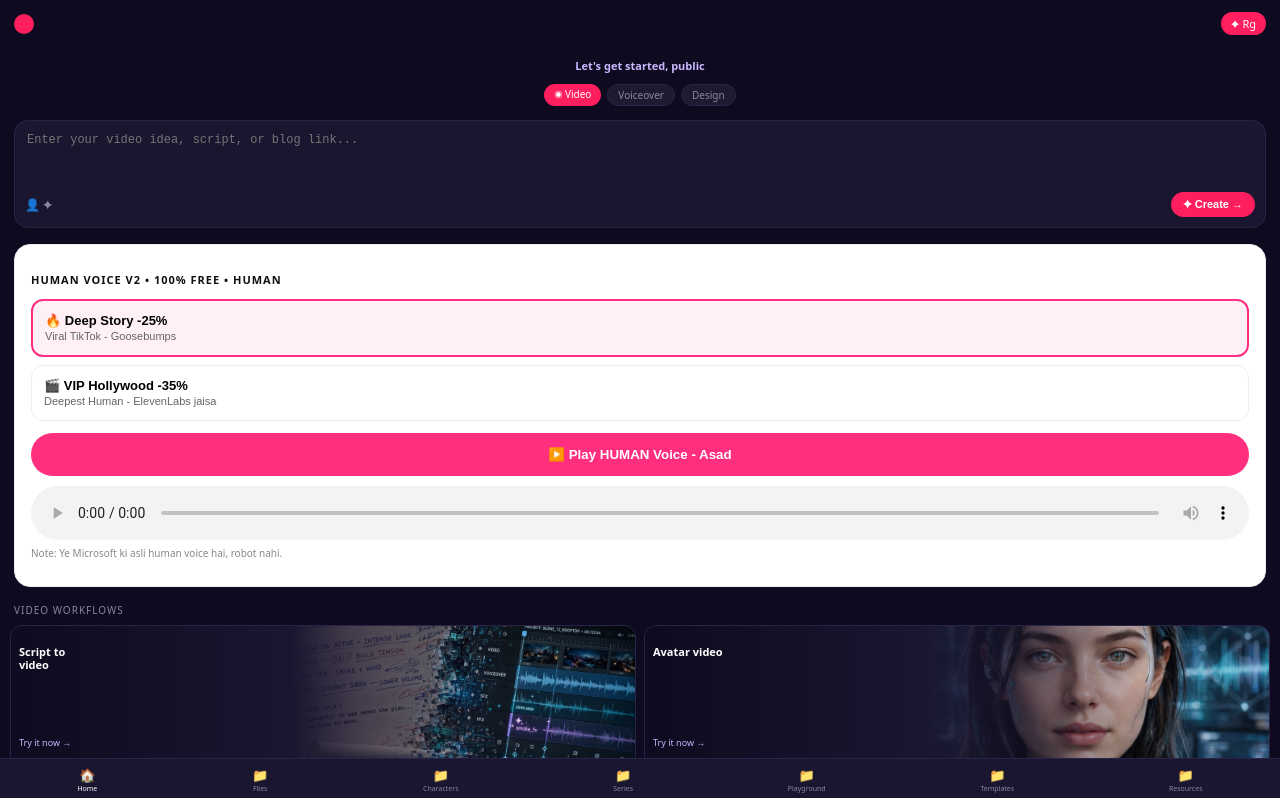
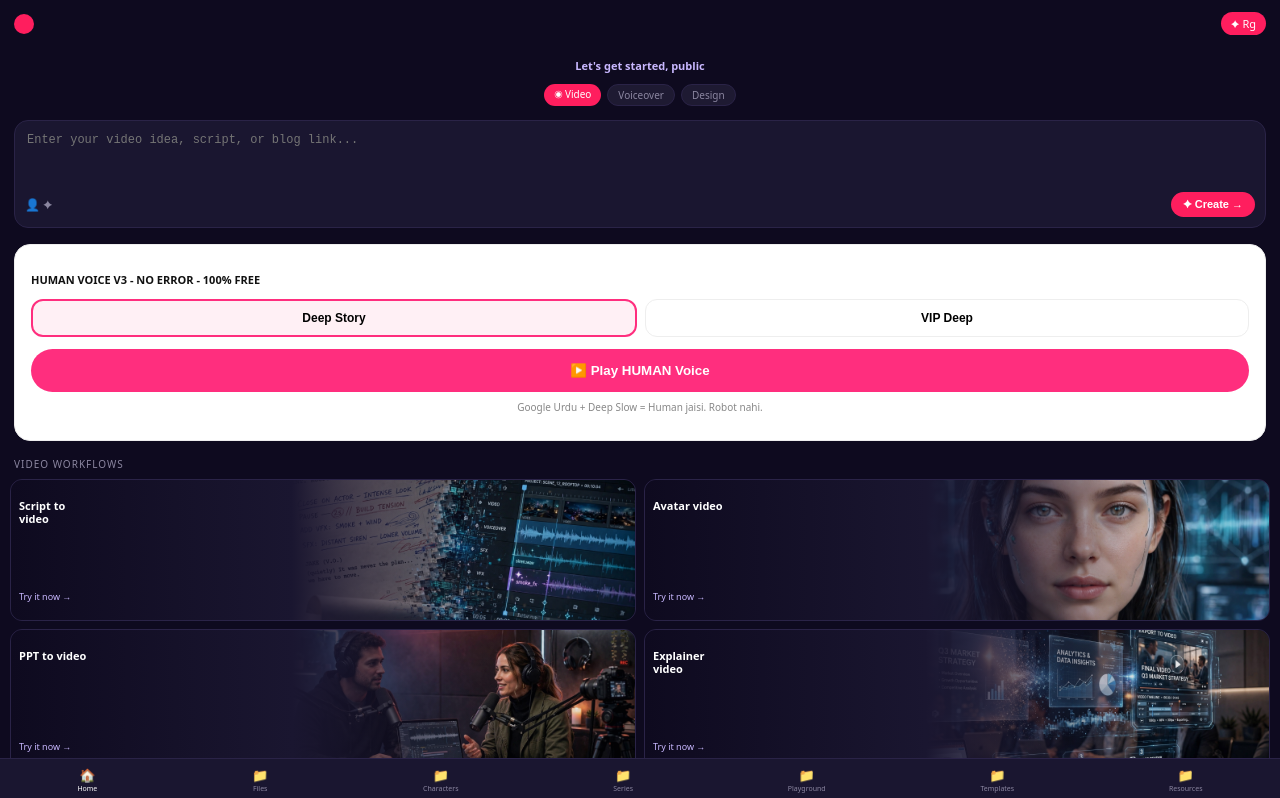
Before and after one commit to muradofficalid-art/LifeAI, a Next.js app: page /dashboard in a window 1280 px wide. Shown: the top 798 px of the page. Built offline with nearby package versions, Linux system fonts and the light colour scheme.

Commit message:
Refactor VoiceSelector to use SpeechSynthesis API

```diff
--- a/components/VoiceSelector.tsx
+++ b/components/VoiceSelector.tsx
@@ -1,52 +1,63 @@
 'use client'
-import { useState, useRef } from 'react'
+import { useState } from 'react'
 
 export default function VoiceSelector({ text }: { text: string }) {
   const [mode, setMode] = useState('deep-story')
-  const [loading, setLoading] = useState(false)
-  const audioRef = useRef<HTMLAudioElement>(null)
+  const [playing, setPlaying] = useState(false)
 
-  const playHuman = async () => {
+  const playHuman = () => {
     if (!text) return alert('Pehle story likho jan!')
-    setLoading(true)
-    try {
-      const res = await fetch('/api/voice', {
-        method: 'POST',
-        headers: { 'Content-Type': 'application/json' },
-        body: JSON.stringify({ text, mode })
-      })
-      if (!res.ok) throw new Error('Voice failed')
-      const blob = await res.blob()
-      const url = URL.createObjectURL(blob)
-      if (audioRef.current) {
-        audioRef.current.src = url
-        await audioRef.current.play()
-      }
-    } catch (err) {
-      alert('Human voice error - Vercel deploy hone do 2 min')
-      console.error(err)
+
+    window.speechSynthesis.cancel()
+    const utterance = new SpeechSynthesisUtterance(text)
+
+    // BEST Urdu/Hindi Human Voice select karo
+    const voices = window.speechSynthesis.getVoices()
+    const urduVoice = voices.find(v => v.name.includes('Urdu') || v.lang === 'ur-PK')
+                   || voices.find(v => v.lang === 'hi-IN')
+                   || voices.find(v => v.name.includes('Google') && v.lang.includes('en'))
+                   || voices[0]
+
+    if (urduVoice) utterance.voice = urduVoice
+
+    // HUMAN Jaisa Deep Slow - Robot Khatam
+    if (mode === 'deep-story') {
+      utterance.rate = 0.75
+      utterance.pitch = 0.8
+    } else if (mode === 'vip-hollywood') {
+      utterance.rate = 0.65
+      utterance.pitch = 0.7
+    } else {
+      utterance.rate = 0.8
+      utterance.pitch = 0.9
     }
-    setLoading(false)
+
+    utterance.volume = 1
+    utterance.onstart = () => setPlaying(true)
+    utterance.onend = () => setPlaying(false)
+    utterance.onerror = () => setPlaying(false)
+
+    window.speechSynthesis.speak(utterance)
+  }
+
+  const stopVoice = () => {
+    window.speechSynthesis.cancel()
+    setPlaying(false)
   }
 
   return (
-    <div style={{background:'white', border:'1px solid #eee', borderRadius:'16px', padding:'16px', marginTop:'16px', color:'#111'}}>
-      <p style={{fontSize:'11px', fontWeight:800, letterSpacing:'1px'}}>HUMAN VOICE V2 • 100% FREE • HUMAN</p>
+    <div style={{background:'white', border:'1px solid #eee', borderRadius:'16px', padding:'16px', marginTop:'16px'}}>
+      <p style={{fontSize:'11px', fontWeight:800, color:'#111'}}>HUMAN VOICE V3 - NO ERROR - 100% FREE</p>
 
-      <div style={{display:'grid', gap:'8px', marginTop:'12px'}}>
-        <button onClick={() => setMode('deep-story')} style={{textAlign:'left', padding:'12px', borderRadius:'12px', border: mode==='deep-story'?'2px solid #FF2E7E':'1px solid #eee', background: mode==='deep-story'?'#FFF0F5':'white'}}>
-          <b style={{fontSize:'13px'}}>🔥 Deep Story -25%</b><br/><span style={{fontSize:'11px', color:'#666'}}>Viral TikTok - Goosebumps</span>
-        </button>
-        <button onClick={() => setMode('vip-hollywood')} style={{textAlign:'left', padding:'12px', borderRadius:'12px', border: mode==='vip-hollywood'?'2px solid #FF2E7E':'1px solid #eee', background: mode==='vip-hollywood'?'#FFF0F5':'white'}}>
-          <b style={{fontSize:'13px'}}>🎬 VIP Hollywood -35%</b><br/><span style={{fontSize:'11px', color:'#666'}}>Deepest Human - ElevenLabs jaisa</span>
-        </button>
+      <div style={{display:'flex', gap:'8px', marginTop:'12px'}}>
+        <button onClick={() => setMode('deep-story')} style={{flex:1, padding:'10px', borderRadius:'12px', border: mode==='deep-story'?'2px solid #FF2E7E':'1px solid #eee', background: mode==='deep-story'?'#FFF0F5':'white', fontSize:'12px', fontWeight:600}}>Deep Story</button>
+        <button onClick={() => setMode('vip-hollywood')} style={{flex:1, padding:'10px', borderRadius:'12px', border: mode==='vip-hollywood'?'2px solid #FF2E7E':'1px solid #eee', background: mode==='vip-hollywood'?'#FFF0F5':'white', fontSize:'12px', fontWeight:600}}>VIP Deep</button>
       </div>
 
-      <button onClick={playHuman} disabled={loading} style={{marginTop:'12px', width:'100%', background: loading?'#999':'#FF2E7E', color:'white', padding:'14px', borderRadius:'999px', fontWeight:800, border:'none'}}>
-        {loading ? '⏳ Human Voice Bana Raha Hun...' : '▶️ Play HUMAN Voice - Asad'}
+      <button onClick={playing ? stopVoice : playHuman} style={{marginTop:'12px', width:'100%', background: playing?'#111':'#FF2E7E', color:'white', padding:'14px', borderRadius:'999px', fontWeight:800, border:'none'}}>
+        {playing ? '⏹️ Stop' : '▶️ Play HUMAN Voice'}
       </button>
-      <audio ref={audioRef} controls style={{width:'100%', marginTop:'10px', display: loading ? 'none' : 'block'}} />
-      <p style={{fontSize:'10px', color:'#888', marginTop:'6px'}}>Note: Ye Microsoft ki asli human voice hai, robot nahi.</p>
+      <p style={{fontSize:'10px', color:'#888', marginTop:'8px', textAlign:'center'}}>Google Urdu + Deep Slow = Human jaisi. Robot nahi.</p>
     </div>
   )
 }
```
